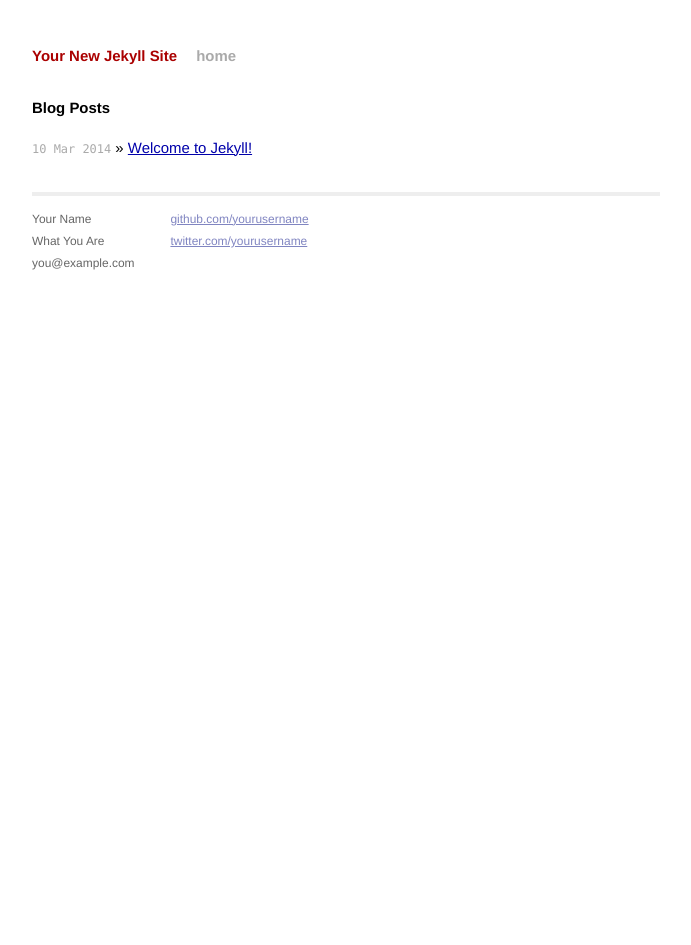
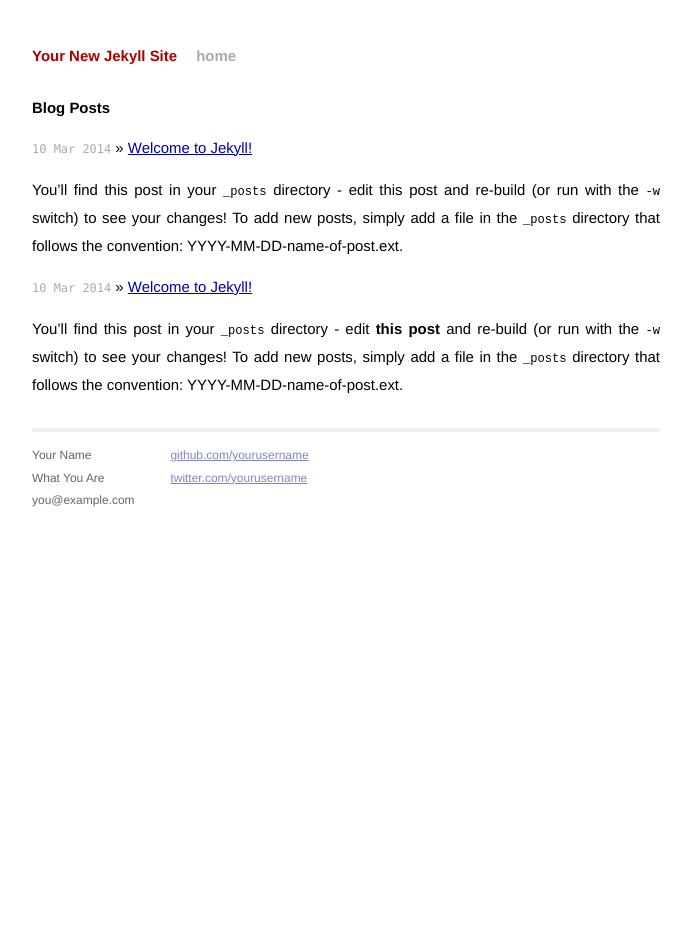
Before and after one commit to jasli2/jasli2.github.io, a Jekyll site: the page built from index.html, in a window 1280 px wide. Shown: the whole page, without its empty margins (294-985 px from the left). Built offline with Jekyll 4.4.1, drawn with Linux system fonts in a browser that asks for light colours; Markdown is read by kramdown in place of the engine named in the settings.

```diff
--- /dev/null
+++ b/CNAME
@@ -0,0 +1 @@
+lijc.cn
--- a/_config.yml
+++ b/_config.yml
@@ -1,3 +1,4 @@
 name: Your New Jekyll Site
 markdown: redcarpet
 pygments: true
+timezone: 'Asia/Shanghai'
--- /dev/null
+++ b/_posts/2013-12-23-test-for-layout.md
@@ -0,0 +1,31 @@
+---
+layout: post
+title:  "Welcome to Jekyll!"
+date:   2014-03-10 05:17:33
+categories: jekyll update
+---
+
+You'll find this post in your `_posts` directory - edit **this post** and re-build (or run with the `-w` switch) to see your changes!
+To add new posts, simply add a file in the `_posts` directory that follows the convention: YYYY-MM-DD-name-of-post.ext.
+
+Jekyll also offers powerful support for code snippets:
+
+{% highlight ruby %}
+def print_hi(name)
+  puts "Hi, #{name}"
+end
+print_hi('Tom')
+#=> prints 'Hi, Tom' to STDOUT.
+{% endhighlight %}
+
+{% highlight javascript %}
+$(function(){
+  var self = this;
+  console.log("this is a log.");
+}).run();
+{% endhighlight %}
+
+Check out the [Jekyll docs][jekyll] for more info on how to get the most out of Jekyll. File all bugs/feature requests at [Jekyll's GitHub repo][jekyll-gh].
+
+[jekyll-gh]: https://github.com/mojombo/jekyll
+[jekyll]:    http://jekyllrb.com
--- a/index.html
+++ b/index.html
@@ -7,7 +7,10 @@
   <h1>Blog Posts</h1>
   <ul class="posts">
     {% for post in site.posts %}
-      <li><span>{{ post.date | date_to_string }}</span> &raquo; <a href="{{ post.url }}">{{ post.title }}</a></li>
+      <li>
+        <span>{{ post.date | date_to_string }}</span> &raquo; <a href="{{ post.url }}">{{ post.title }}</a>
+        <p>{{ post.excerpt }}</p>
+      </li>
     {% endfor %}
   </ul>
 </div>
```
Also changed, not shown: _posts/2014-03-10-welcome-to-jekyll.md (renamed from _posts/2014-03-10-welcome-to-jekyll.markdown).
